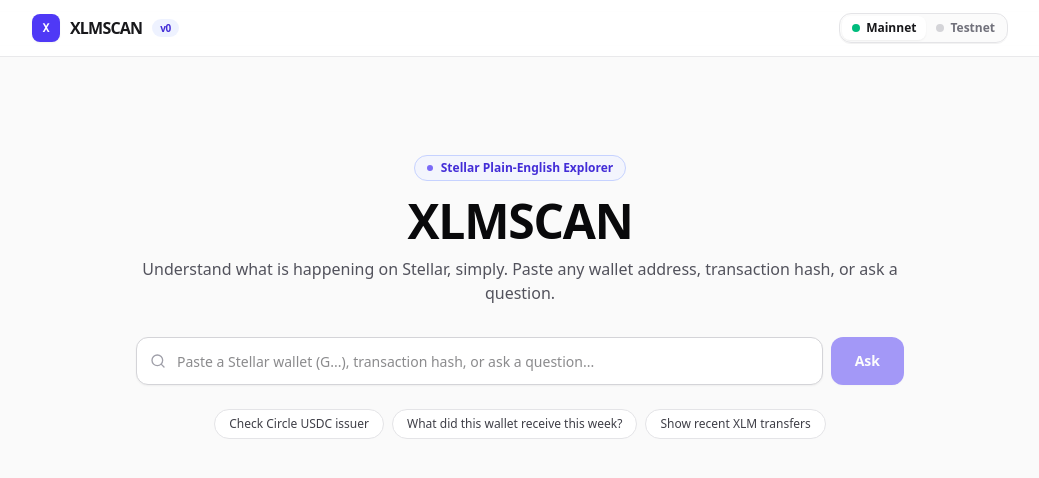
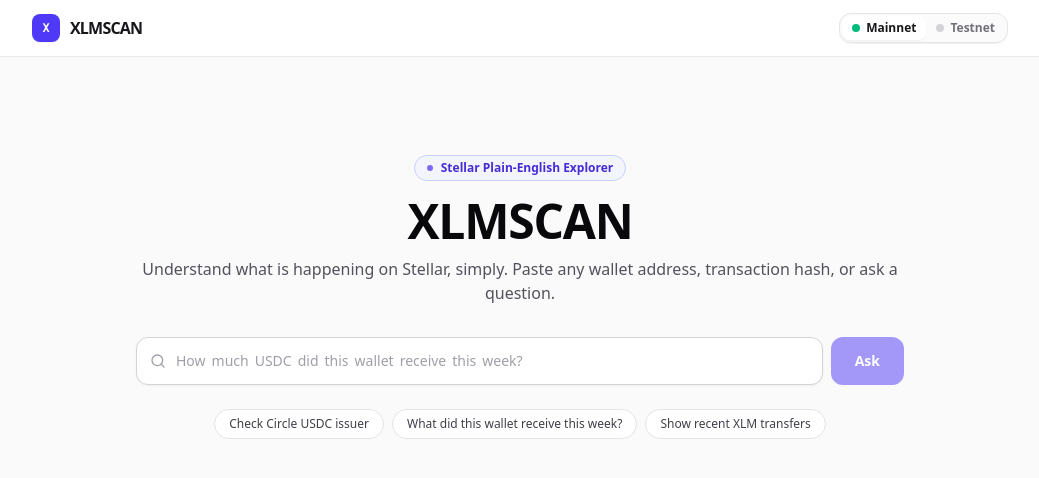
Before and after one commit to starkdevx/XlmScan-Friendly-Stellar-Block-Explorer, a Next.js app: page / in a window 1280 px wide. Shown: the top 478 px of the page, without its empty margins (120-1159 px from the left). Built offline with nearby package versions, Linux system fonts and the light colour scheme.

Commit message:
feat(ui): add word-by-word animated search questions and remove v0 mentions

```diff
--- a/app/api/search/route.ts
+++ b/app/api/search/route.ts
@@ -56,7 +56,7 @@ export async function POST(req: NextRequest) {
         contractId: classification.contractId,
         network,
         message:
-          "Soroban contract IDs are recognized. Full contract state inspection is planned for v0.1; you can ask about recent events for this contract.",
+          "Soroban contract IDs are recognized. Full contract state inspection is planned for an upcoming release; you can ask about recent events for this contract.",
       });
     }
 
--- a/components/AccountOverview.tsx
+++ b/components/AccountOverview.tsx
@@ -96,7 +96,11 @@ export function AccountOverview({
           <SearchBar
             network={network}
             context={{ address }}
-            placeholder='e.g. "How much USDC did this wallet receive this week?" or "Show its last 5 transfers"'
+            questions={[
+              "How much USDC did this wallet receive this week?",
+              "Tell me all tokens for this wallet address?",
+              "Show the last 5 transfers for this wallet?",
+            ]}
             onQueryResult={(res) => setNlResult(res)}
           />
         </div>
--- a/components/Navbar.tsx
+++ b/components/Navbar.tsx
@@ -19,9 +19,6 @@ export function Navbar() {
             X
           </span>
           <span className="text-base font-black tracking-tighter">XLMSCAN</span>
-          <span className="rounded-full bg-indigo-50 px-2 py-0.5 text-[10px] font-semibold text-indigo-700 dark:bg-indigo-950 dark:text-indigo-300">
-            v0
-          </span>
         </Link>
 
         {/* Network switch in the top bar */}
--- a/components/SearchBar.tsx
+++ b/components/SearchBar.tsx
@@ -1,17 +1,24 @@
 "use client";
 
-import { useState, type FormEvent } from "react";
+import { useEffect, useState, type FormEvent } from "react";
 import { useRouter } from "next/navigation";
 import { Search, Loader2 } from "lucide-react";
 import type { NaturalLanguageQueryResult } from "@/lib/ai/schemas";
 import type { StellarNetwork } from "@/lib/stellar/validation";
 import { useNetwork } from "./NetworkContext";
 
+const DEFAULT_QUESTIONS = [
+  "Tell me all tokens for this wallet address?",
+  "How much USDC did this wallet receive this week?",
+  "Explain what happened in my last transaction?",
+];
+
 interface SearchBarProps {
   initialValue?: string;
   network?: StellarNetwork;
   context?: { address?: string; txHash?: string };
   placeholder?: string;
+  questions?: string[];
   onQueryResult?: (result: NaturalLanguageQueryResult) => void;
   onContractNotice?: (message: string, contractId: string) => void;
 }
@@ -20,7 +27,8 @@ export function SearchBar({
   initialValue = "",
   network: networkProp,
   context,
-  placeholder = "Paste a Stellar wallet (G...), transaction hash, or ask a question...",
+  placeholder,
+  questions = DEFAULT_QUESTIONS,
   onQueryResult,
   onContractNotice,
 }: SearchBarProps) {
@@ -31,6 +39,46 @@ export function SearchBar({
   const [input, setInput] = useState(initialValue);
   const [loading, setLoading] = useState(false);
   const [error, setError] = useState<string | null>(null);
+  const [isFocused, setIsFocused] = useState(false);
+
+  // Word-by-word animation states
+  const [questionIdx, setQuestionIdx] = useState(0);
+  const [wordCount, setWordCount] = useState(0);
+  const [isFadingOut, setIsFadingOut] = useState(false);
+
+  const currentQuestion = questions[questionIdx] || questions[0] || "";
+  const words = currentQuestion.split(" ").filter(Boolean);
+
+  useEffect(() => {
+    // If input is non-empty, don't run animation timer
+    if (input.trim() || questions.length === 0) return;
+
+    // Phase 1: Typing words left-to-right
+    if (!isFadingOut && wordCount < words.length) {
+      const timer = setTimeout(() => {
+        setWordCount((prev) => prev + 1);
+      }, 160);
+      return () => clearTimeout(timer);
+    }
+
+    // Phase 2: Full question displayed, pause to let user read
+    if (!isFadingOut && wordCount >= words.length) {
+      const pauseTimer = setTimeout(() => {
+        setIsFadingOut(true);
+      }, 2400);
+      return () => clearTimeout(pauseTimer);
+    }
+
+    // Phase 3: Fade out and advance to next question
+    if (isFadingOut) {
+      const fadeTimer = setTimeout(() => {
+        setQuestionIdx((prev) => (prev + 1) % questions.length);
+        setWordCount(0);
+        setIsFadingOut(false);
+      }, 350);
+      return () => clearTimeout(fadeTimer);
+    }
+  }, [input, wordCount, isFadingOut, words.length, questions.length]);
 
   async function handleSubmit(e: FormEvent) {
     e.preventDefault();
@@ -93,6 +141,8 @@ export function SearchBar({
     }
   }
 
+  const displayedWords = words.slice(0, wordCount);
+
   return (
     <div className="space-y-2">
       <form
@@ -101,11 +151,38 @@ export function SearchBar({
       >
         <div className="relative flex-1">
           <Search className="pointer-events-none absolute top-1/2 left-3.5 h-4 w-4 -translate-y-1/2 text-zinc-400" />
+
+          {/* Animated word-by-word placeholder overlay */}
+          {!input && (
+            <div
+              className={`pointer-events-none absolute top-1/2 left-10 -translate-y-1/2 flex items-center pr-4 text-sm select-none transition-all duration-300 ${
+                isFadingOut ? "opacity-0 -translate-y-2/3" : isFocused ? "opacity-40" : "opacity-100"
+              }`}
+            >
+              <span className="flex flex-wrap items-center gap-x-1.5 text-zinc-400 dark:text-zinc-500">
+                {displayedWords.map((word, idx) => (
+                  <span
+                    key={`${word}-${idx}`}
+                    className="inline-block transition-all duration-150 transform translate-x-0 opacity-100"
+                  >
+                    {word}
+                  </span>
+                ))}
+                {/* Subtle blinking cursor while typing question */}
+                {wordCount < words.length && (
+                  <span className="inline-block h-3.5 w-0.5 rounded-xs bg-indigo-500 animate-pulse align-middle" />
+                )}
+              </span>
+            </div>
+          )}
+
           <input
             type="text"
             value={input}
             onChange={(e) => setInput(e.target.value)}
-            placeholder={placeholder}
+            onFocus={() => setIsFocused(true)}
+            onBlur={() => setIsFocused(false)}
+            placeholder={placeholder && input ? placeholder : ""}
             className="h-12 w-full rounded-xl border border-zinc-300 bg-white pr-4 pl-10 text-sm text-zinc-900 shadow-xs outline-none transition focus:border-indigo-500 focus:ring-2 focus:ring-indigo-500/20 dark:border-zinc-700 dark:bg-zinc-900 dark:text-zinc-100"
           />
         </div>
```
Also changed, not shown: 1 other file (tests, documents, lock files or other folders).
